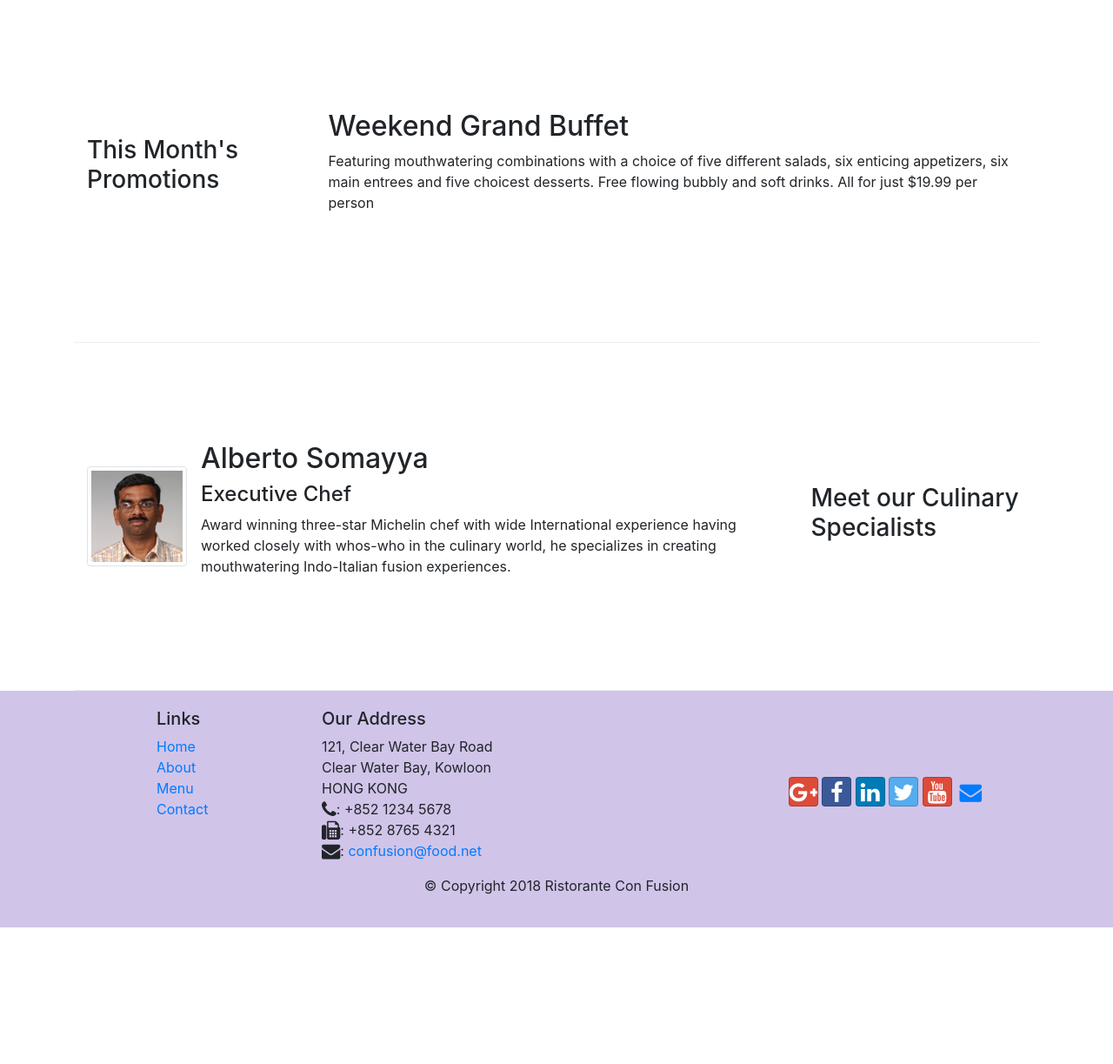
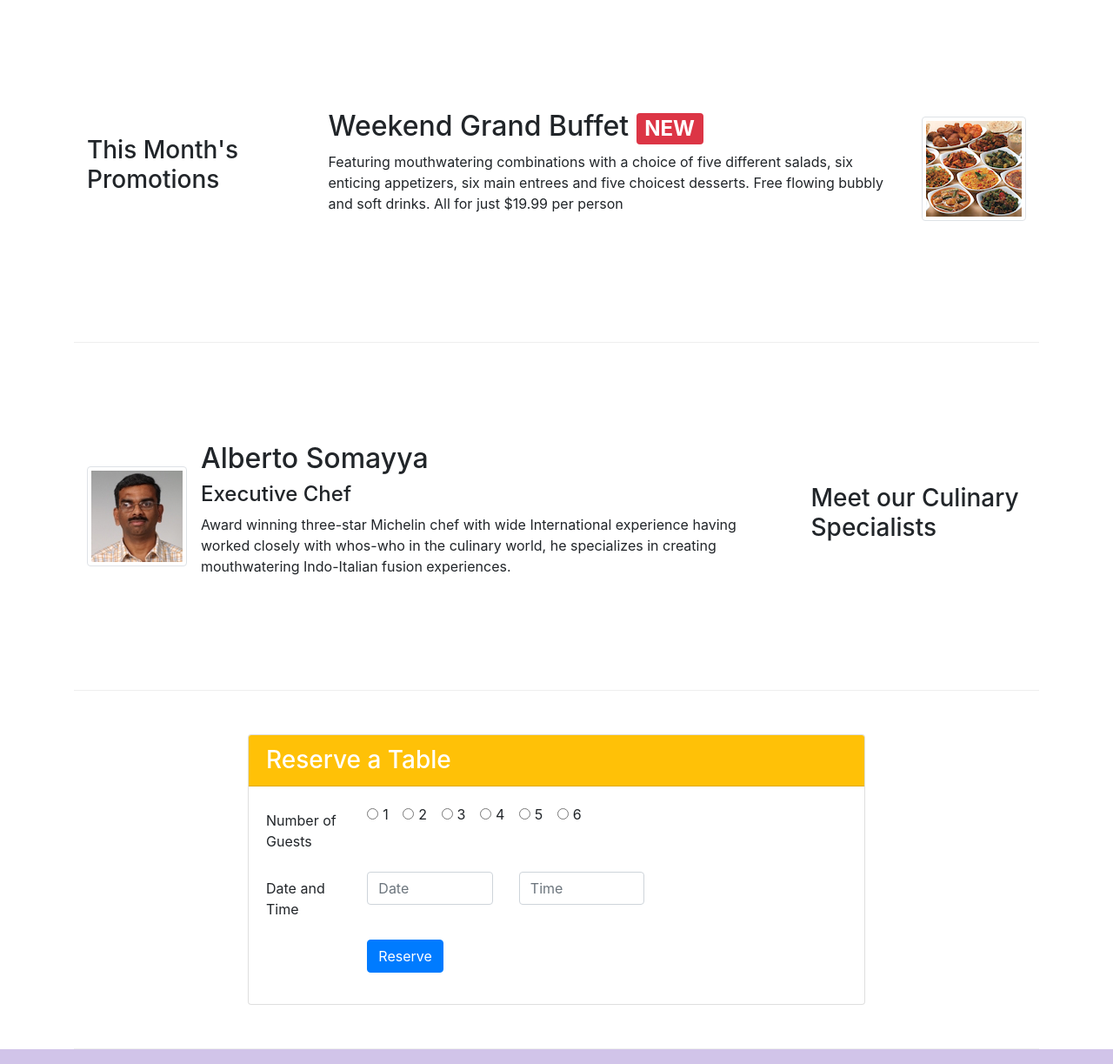
Before and after one commit to audreynmy/bootstrap-week2, a website: page index.html in a window 1280 px wide. Shown: the part 740-1963 px from the top of the page at 87% size. Before the commit the page ends 1806 px from the top, so only its background shows below. Drawn offline with nearby package versions, Linux system fonts and the light colour scheme.

Commit message:
completed assignment 2

```diff
--- a/index.html
+++ b/index.html
@@ -39,10 +39,14 @@
           <p>We take inspiration from the World's best cuisines, and create a unique fusion experience. Our lipsmacking
             creations will tickle your culinary senses!</p>
         </div>
-        <div class="col-12 col-sm"></div>
-        <div>
+        <div class="col-12 col-sm-3 align-self-center">
+          <img src="img/logo.png" class="img-fluid">
+        </div>
+        <div class="col-12 col-sm-3 align-self-center">
+          <a href="#reserve-table" class="btn btn-block btn-sm btn-warning">Reserve Table</a>
         </div>
       </div>
+    </div>
     </div>
   </header>
 
@@ -55,7 +59,8 @@
         <div class="media">
           <img class="d-flex mr-3 img-thumbnail align-self-center" src="img/uthappizza.png" alt="uthappizza">
           <div class="media-body">
-            <h2 class="mt-0">Uthappizza <span class="badge badge-danger">HOT</span> <span class="badge badge-pill badge-secondary">$4.99</span></h2>
+            <h2 class="mt-0">Uthappizza <span class="badge badge-danger">HOT</span> <span
+                class="badge badge-pill badge-secondary">$4.99</span></h2>
             <p class="d-none d-sm-block">A unique combination of Indian Uthappam (pancake) and Italian pizza, topped
               with Cerignola olives, ripe
               vine
@@ -71,10 +76,18 @@
         <h3>This Month's Promotions</h3>
       </div>
       <div class="col col-sm col-md">
-        <h2>Weekend Grand Buffet</h2>
-        <p>Featuring mouthwatering combinations with a choice of five different salads, six enticing appetizers, six
-          main entrees and five choicest desserts. Free flowing bubbly and soft drinks. All for just $19.99 per person
-        </p>
+        <div class="media">
+          <div class="media-body">
+            <h2 class="mt-0">Weekend Grand Buffet <span class="badge badge-danger">NEW</span></h2>
+            <p class="d-none d-sm-block">Featuring mouthwatering combinations with a choice of five different salads,
+              six enticing appetizers, six
+              main entrees and five choicest desserts. Free flowing bubbly and soft drinks. All for just $19.99 per
+              person
+            </p>
+          </div>
+          <img class="d-flex ml-3 img-thumbnail align-self-center" src="img/buffet.png" alt="buffet">
+        </div>
+
       </div>
     </div>
 
@@ -88,9 +101,64 @@
           <div class="media-body">
             <h2 class="mt-0">Alberto Somayya</h2>
             <h4>Executive Chef</h4>
-            <p>Award winning three-star Michelin chef with wide International experience having worked closely with
+            <p class="d-none d-sm-block">Award winning three-star Michelin chef with wide International experience having worked closely with
               whos-who
               in the culinary world, he specializes in creating mouthwatering Indo-Italian fusion experiences. </p>
+          </div>
+        </div>
+      </div>
+    </div>
+
+    <div class="row row-content align-items-center">
+      <div class="col-12 col-sm-8 offset-sm-2">
+        <div class="card">
+          <h3 class="card-header bg-warning text-white">Reserve a Table</h3>
+          <div class="card-body">
+            <form>
+              <div class="form-group row">
+                <label for="numguests" class="col-sm-2 col-form-label">Number of Guests</label>
+                <div class="col-sm-10">
+                  <div class="form-check form-check-inline">
+                    <input type="radio" class="form-check-input" id="radio1" name="optradio" value=1>
+                    <label class="form-check-label" for="radio1">1</label>
+                  </div>
+                  <div class="form-check form-check-inline">
+                    <input type="radio" class="form-check-input" id="radio2" name="optradio" value=2>
+                    <label class="form-check-label" for="radio2">2</label>
+                  </div>
+                  <div class="form-check form-check-inline">
+                    <input type="radio" class="form-check-input" id="radio3" name="optradio" value=3>
+                    <label class="form-check-label" for="radio3">3</label>
+                  </div>
+                  <div class="form-check form-check-inline">
+                    <input type="radio" class="form-check-input" id="radio4" name="optradio" value=4>
+                    <label class="form-check-label" for="radio4">4</label>
+                  </div>
+                  <div class="form-check form-check-inline">
+                    <input type="radio" class="form-check-input" id="radio5" name="optradio" value=5>
+                    <label class="form-check-label" for="radio5">5</label>
+                  </div>
+                  <div class="form-check form-check-inline">
+                    <input type="radio" class="form-check-input" id="radio6" name="optradio" value=6>
+                    <label class="form-check-label" for="radio6">6</label>
+                  </div>
+                </div>
+              </div>
+              <div class="form-group row">
+                <label for="numguests" class="col-sm-2 col-form-label">Date and Time</label>
+                <div class="col-12 col-sm-3">
+                  <input type="text" class="form-control" id="date" name="date" placeholder="Date">
+                </div>
+                <div class="col-12 col-sm-3">
+                  <input type="text" class="form-control" id="time" name="time" placeholder="Time">
+                </div>
+              </div>
+              <div id="reserve-table" class="form-group row">
+                <div class="offset-sm-2 col-sm-10">
+                  <button type="submit" class="btn btn-primary">Reserve</button>
+                </div>
+              </div>
+            </form>
           </div>
         </div>
       </div>
```
Also changed, not shown: contactus.html (+2 -1 lines).
